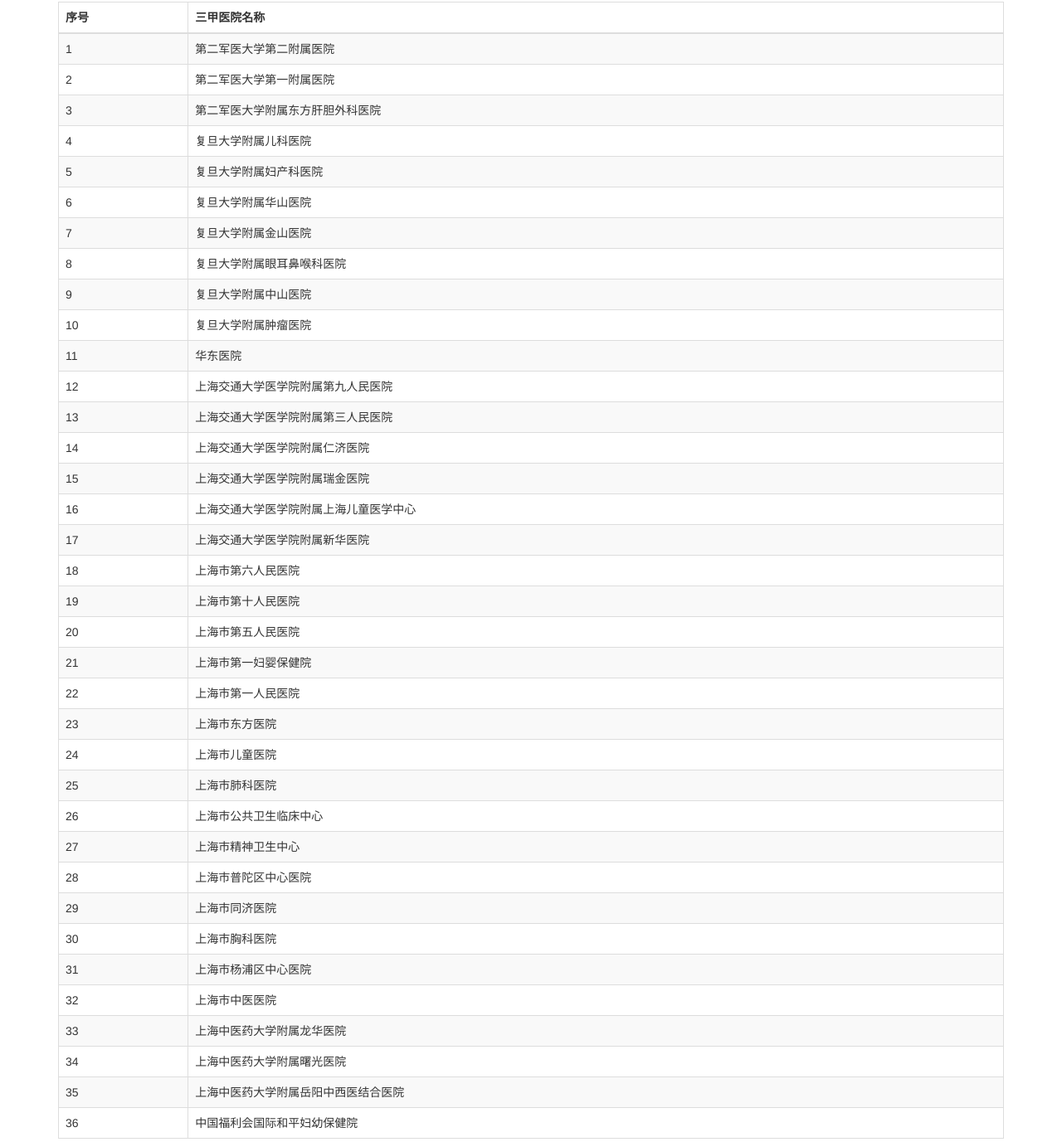
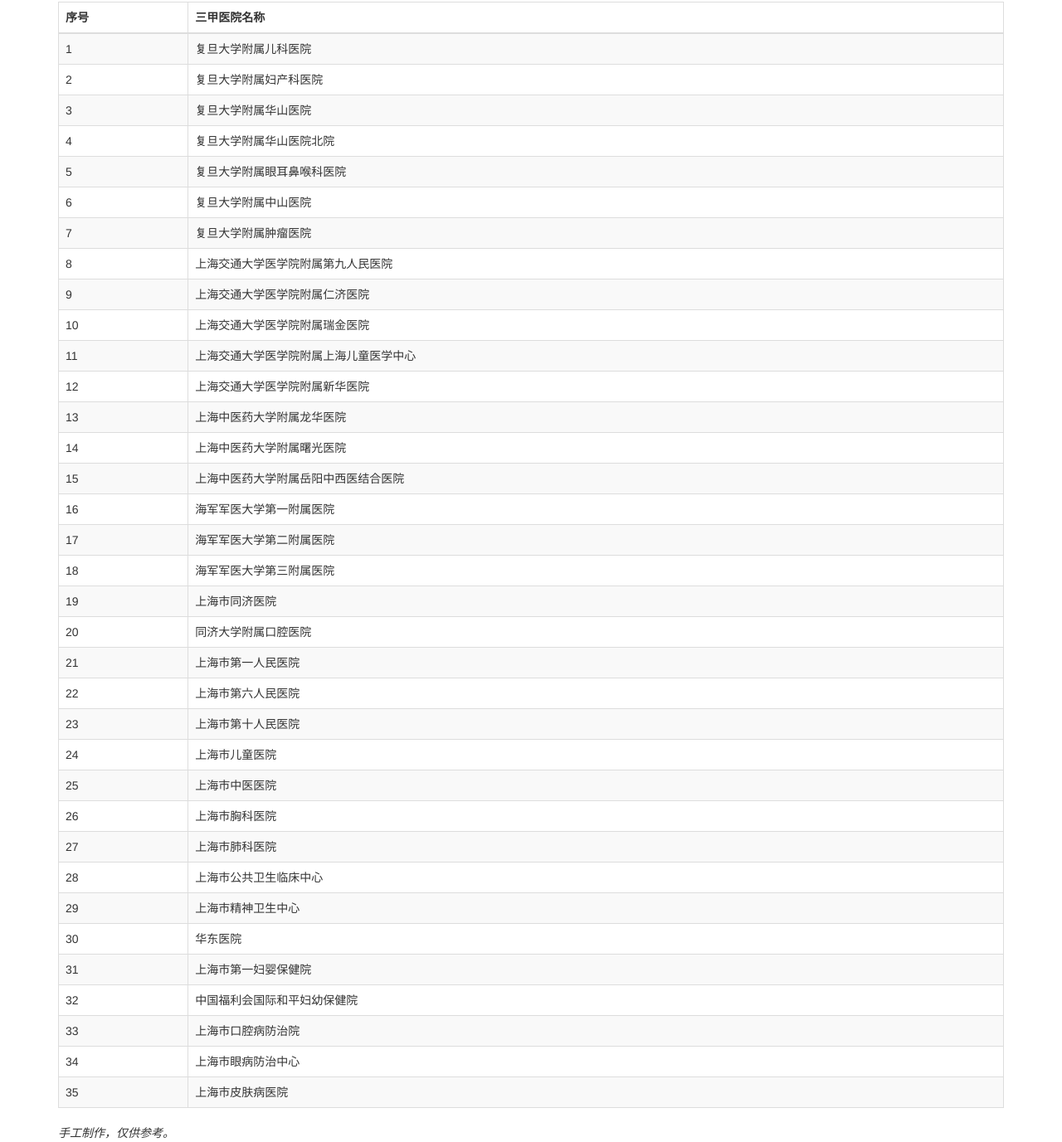
Before and after one commit to lemongg1024/lemongg1024.github.io, a plain HTML site: page index.html in a window 1280 px wide. Shown: the part 98-1475 px from the top of the page at 83% size. Drawn offline with nearby package versions, Linux system fonts and the light colour scheme.

Commit message:
Update index.html

```diff
--- a/index.html
+++ b/index.html
@@ -77,95 +77,95 @@
                     <tbody>
                     <tr>
                         <td>1</td>
-                        <td>第二军医大学第二附属医院</td>
+                        <td>复旦大学附属儿科医院</td>
                     </tr>
                     <tr>
                         <td>2</td>
-                        <td>第二军医大学第一附属医院</td>
+                        <td>复旦大学附属妇产科医院</td>
                     </tr>
                     <tr>
                         <td>3</td>
-                        <td>第二军医大学附属东方肝胆外科医院</td>
+                        <td>复旦大学附属华山医院</td>
                     </tr>
                     <tr>
                         <td>4</td>
-                        <td>复旦大学附属儿科医院</td>
+                        <td>复旦大学附属华山医院北院</td>
                     </tr>
                     <tr>
                         <td>5</td>
-                        <td>复旦大学附属妇产科医院</td>
+                        <td>复旦大学附属眼耳鼻喉科医院</td>
                     </tr>
                     <tr>
                         <td>6</td>
-                        <td>复旦大学附属华山医院</td>
+                        <td>复旦大学附属中山医院</td>
                     </tr>
                     <tr>
                         <td>7</td>
-                        <td>复旦大学附属金山医院</td>
+                        <td>复旦大学附属肿瘤医院</td>
                     </tr>
                     <tr>
                         <td>8</td>
-                        <td>复旦大学附属眼耳鼻喉科医院</td>
+                        <td>上海交通大学医学院附属第九人民医院</td>
                     </tr>
                     <tr>
                         <td>9</td>
-                        <td>复旦大学附属中山医院</td>
+                        <td>上海交通大学医学院附属仁济医院</td>
                     </tr>
                     <tr>
                         <td>10</td>
-                        <td>复旦大学附属肿瘤医院</td>
+                        <td>上海交通大学医学院附属瑞金医院</td>
                     </tr>
                     <tr>
                         <td>11</td>
-                        <td>华东医院</td>
+                        <td>上海交通大学医学院附属上海儿童医学中心</td>
                     </tr>
                     <tr>
                         <td>12</td>
-                        <td>上海交通大学医学院附属第九人民医院</td>
+                        <td>上海交通大学医学院附属新华医院</td>
                     </tr>
                     <tr>
                         <td>13</td>
-                        <td>上海交通大学医学院附属第三人民医院</td>
+                        <td>上海中医药大学附属龙华医院</td>
                     </tr>
                     <tr>
                         <td>14</td>
-                        <td>上海交通大学医学院附属仁济医院</td>
+                        <td>上海中医药大学附属曙光医院</td>
                     </tr>
                     <tr>
                         <td>15</td>
-                        <td>上海交通大学医学院附属瑞金医院</td>
+                        <td>上海中医药大学附属岳阳中西医结合医院</td>
                     </tr>
                     <tr>
                         <td>16</td>
-                        <td>上海交通大学医学院附属上海儿童医学中心</td>
+                        <td>海军军医大学第一附属医院</td>
                     </tr>
                     <tr>
                         <td>17</td>
-                        <td>上海交通大学医学院附属新华医院</td>
+                        <td>海军军医大学第二附属医院</td>
                     </tr>
                     <tr>
                         <td>18</td>
+                        <td>海军军医大学第三附属医院</td>
+                    </tr>
+                    <tr>
+                        <td>19</td>
+                        <td>上海市同济医院</td>
+                    </tr>
+                    <tr>
+                        <td>20</td>
+                        <td>同济大学附属口腔医院</td>
+                    </tr>
+                    <tr>
+                        <td>21</td>
+                        <td>上海市第一人民医院</td>
+                    </tr>
+                    <tr>
+                        <td>22</td>
                         <td>上海市第六人民医院</td>
                     </tr>
                     <tr>
-                        <td>19</td>
+                        <td>23</td>
                         <td>上海市第十人民医院</td>
-                    </tr>
-                    <tr>
-                        <td>20</td>
-                        <td>上海市第五人民医院</td>
-                    </tr>
-                    <tr>
-                        <td>21</td>
-                        <td>上海市第一妇婴保健院</td>
-                    </tr>
-                    <tr>
-                        <td>22</td>
-                        <td>上海市第一人民医院</td>
-                    </tr>
-                    <tr>
-                        <td>23</td>
-                        <td>上海市东方医院</td>
                     </tr>
                     <tr>
                         <td>24</td>
@@ -173,51 +173,47 @@
                     </tr>
                     <tr>
                         <td>25</td>
+                        <td>上海市中医医院</td>
+                    </tr>
+                    <tr>
+                        <td>26</td>
+                        <td>上海市胸科医院</td>
+                    </tr>
+                    <tr>
+                        <td>27</td>
                         <td>上海市肺科医院</td>
                     </tr>
                     <tr>
-                        <td>26</td>
+                        <td>28</td>
                         <td>上海市公共卫生临床中心</td>
                     </tr>
                     <tr>
-                        <td>27</td>
+                        <td>29</td>
                         <td>上海市精神卫生中心</td>
                     </tr>
                     <tr>
-                        <td>28</td>
-                        <td>上海市普陀区中心医院</td>
-                    </tr>
-                    <tr>
-                        <td>29</td>
-                        <td>上海市同济医院</td>
-                    </tr>
-                    <tr>
                         <td>30</td>
-                        <td>上海市胸科医院</td>
+                        <td>华东医院</td>
                     </tr>
                     <tr>
                         <td>31</td>
-                        <td>上海市杨浦区中心医院</td>
+                        <td>上海市第一妇婴保健院</td>
                     </tr>
                     <tr>
                         <td>32</td>
-                        <td>上海市中医医院</td>
+                        <td>中国福利会国际和平妇幼保健院</td>
                     </tr>
                     <tr>
                         <td>33</td>
-                        <td>上海中医药大学附属龙华医院</td>
+                        <td>上海市口腔病防治院</td>
                     </tr>
                     <tr>
                         <td>34</td>
-                        <td>上海中医药大学附属曙光医院</td>
+                        <td>上海市眼病防治中心</td>
                     </tr>
                     <tr>
                         <td>35</td>
-                        <td>上海中医药大学附属岳阳中西医结合医院</td>
-                    </tr>
-                    <tr>
-                        <td>36</td>
-                        <td>中国福利会国际和平妇幼保健院</td>
+                        <td>上海市皮肤病医院</td>
                     </tr>
                     </tbody>
                 </table>
```
